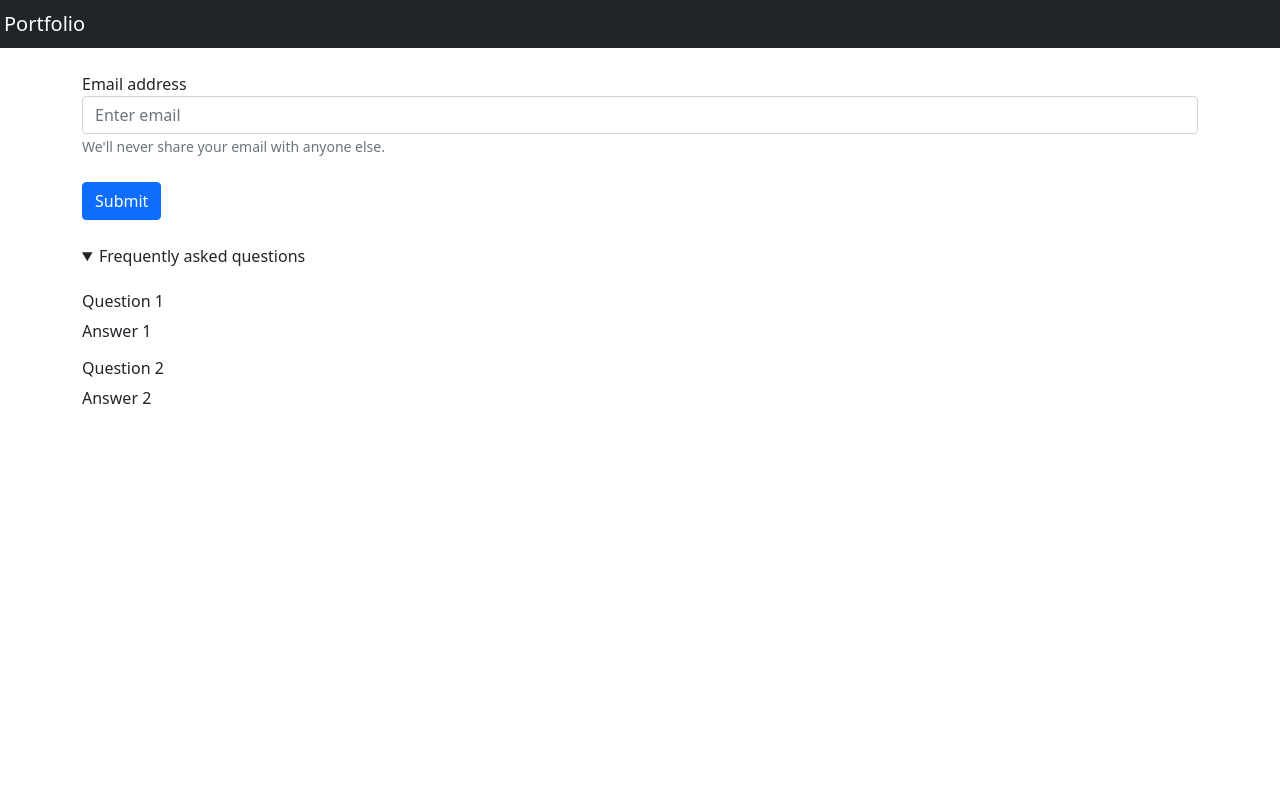
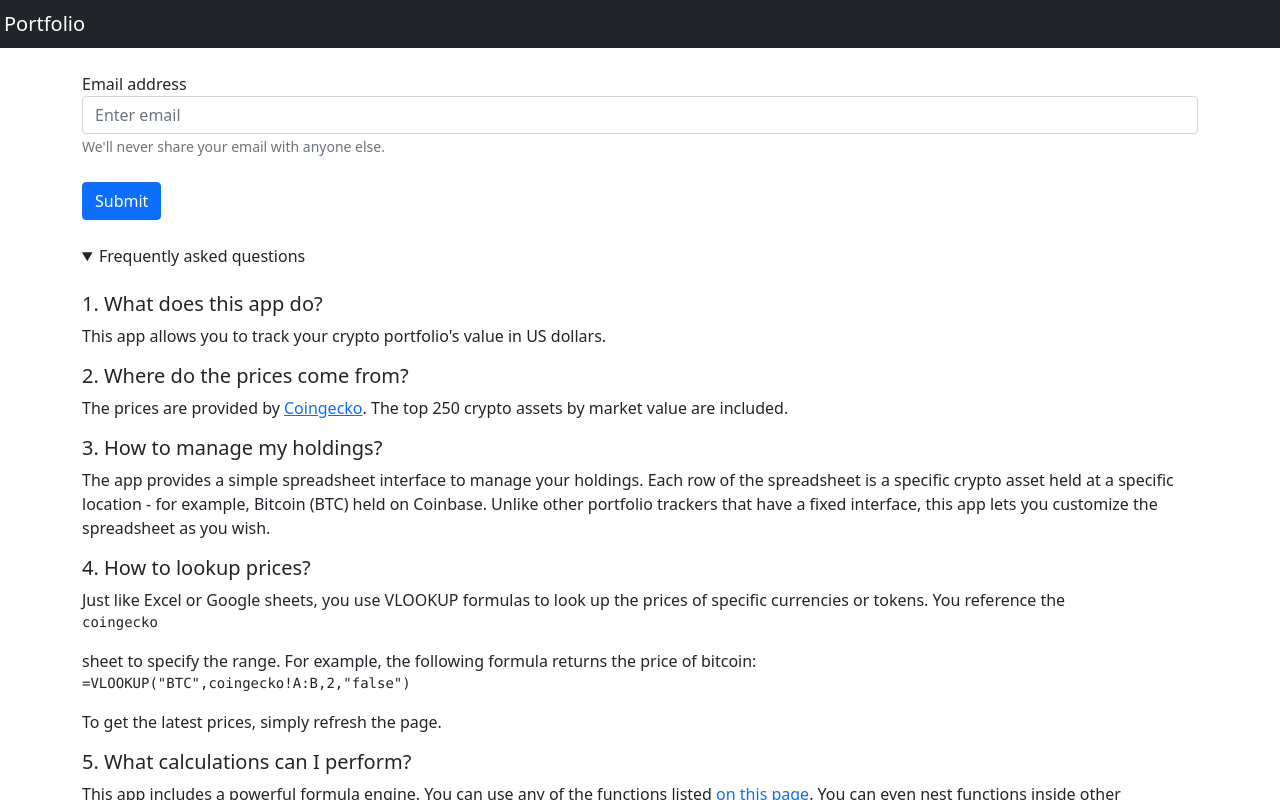
Before and after one commit to vbalasu/portfolio, a React (Create React App) app: page / in a window 1280 px wide. Both pictures are taken after a click on the heading "Frequently asked questions". Shown: the top 800 px of the page. Built offline with nearby package versions, Linux system fonts and the light colour scheme.

Commit message:
Added Faq content

```diff
--- a/src/components/Faq.jsx
+++ b/src/components/Faq.jsx
@@ -9,10 +9,48 @@ class Faq extends Component {
         <details>
           <summary>Frequently asked questions</summary>
           <br />
-          <h6>Question 1</h6>
-          <p>Answer 1</p>
-          <h6>Question 2</h6>
-          <p>Answer 2</p>
+          <h5>1. What does this app do?</h5>
+          <p>This app allows you to track your crypto portfolio's value in US dollars.</p>
+          <h5>2. Where do the prices come from?</h5>
+          <p>The prices are provided by <a href="https://coingecko.com">Coingecko</a>.
+          The top 250 crypto assets by market value are included.</p>
+          <h5>3. How to manage my holdings?</h5>
+          <p>The app provides a simple spreadsheet interface to manage your holdings.
+            Each row of the spreadsheet is a specific crypto asset held at a specific location
+            - for example, Bitcoin (BTC) held on Coinbase.
+            Unlike other portfolio trackers that have a fixed interface, this app lets you
+            customize the spreadsheet as you wish.</p>
+          <h5>4. How to lookup prices?</h5>
+          <p>Just like Excel or Google sheets, you use VLOOKUP formulas to look up the prices of specific currencies
+            or tokens. You reference the <pre>coingecko</pre> sheet to specify the range.
+            For example, the following formula returns the price of bitcoin:
+            <pre>=VLOOKUP("BTC",coingecko!A:B,2,"false")</pre>
+            To get the latest prices, simply refresh the page.
+          </p>
+          <h5>5. What calculations can I perform?</h5>
+          <p>This app includes a powerful formula engine. You can use any of the functions
+            listed <a href="https://handsontable.github.io/hyperformula/guide/built-in-functions.html">on this page</a>.
+            You can even nest functions inside other functions. You are only limited by your imagination!</p>
+          <h5>6. How can I add more rows?</h5>
+          <p>Simply right-click (or hold your finger if you are using a smartphone) to reveal a context menu.
+            Choose "Insert row below" to insert a new row. You may need to adjust the formulas in the
+            Total row (at the bottom of the sheet) to include the new row(s).
+          </p>
+          <h5>7. How to save my changes?</h5>
+          <p>After you are finished making changes, simply click on the Save button.
+          Each change needs to be authenticated. You will receive a one-time password (OTP) at the email address
+          you specified. Paste in the OTP and click on save again.</p>
+          <h5>8. Is my portfolio private?</h5>
+          <p>Your default portfolio is simply named "portfolio" and does not require authentication to view.
+            Notice that the URL of your browser shows a content id (eg. cid=portfolio). You can create as many portfolios
+            as you like, including private portfolios (see #9 below).
+          </p>
+          <h5>9. How to create private portfolios?</h5>
+          Simply change the content id (cid) appearing in the browser's address bar to some long string that only you know,
+          and is difficult for others to guess. This will generate a new portfolio that you can edit and save as usual.
+          Be sure to note down the cid you specify, as you will need it to return to this private portfolio.
+          If you wish, you can bookmark the page for convenience.
+          <p></p>
         </details>
       </React.Fragment>
      );
```
